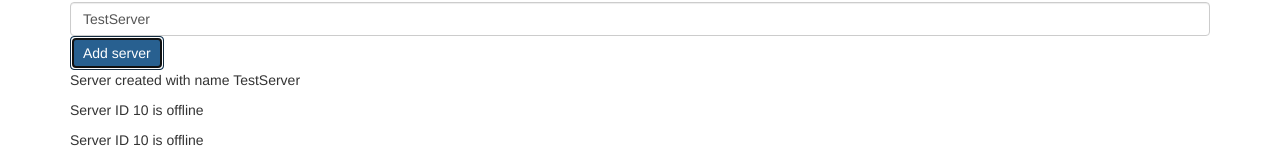
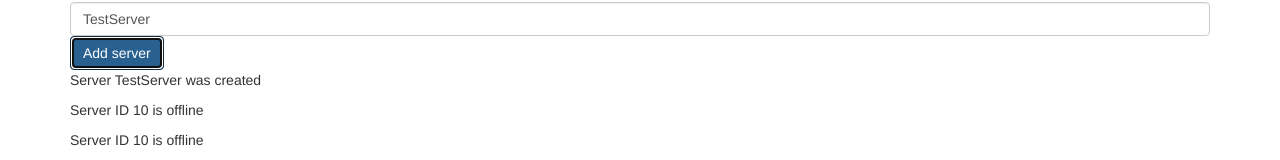
Before and after one commit to secretMoi/angular-udemy-tuto, an Angular app: page / in a window 1280 px wide. Both pictures are taken after a click on the button "Add server". Shown: the part 136-296 px from the top of the page. Built offline with nearby package versions, Linux system fonts and the light colour scheme.

Commit message:
Ngif basics

```diff
--- a/src/app/servers/servers.component.html
+++ b/src/app/servers/servers.component.html
@@ -7,6 +7,7 @@
 
 <button type="button" class="btn btn-primary" [disabled]="!allowNewServer" (click)="onCreateServer()"
   >Add server</button>
-<p>{{ serverCreationStatus }}</p>
+<!--<p>{{ serverCreationStatus }}</p>-->
+<p *ngIf="serverCreated">Server {{serverName}} was created</p>
 <div class="app-server"></div>
 <div class="app-server"></div>
--- a/src/app/servers/servers.component.ts
+++ b/src/app/servers/servers.component.ts
@@ -9,6 +9,7 @@ export class ServersComponent implements OnInit {
   allowNewServer: boolean = false;
   serverCreationStatus: string = 'No server was created';
   serverName: string = 'TestServer';
+  serverCreated: boolean = false;
 
   constructor() {
     setTimeout(() => {
@@ -21,6 +22,7 @@ export class ServersComponent implements OnInit {
 
   // onMethod... means triggered by event
   onCreateServer() {
+    this.serverCreated = true;
     this.serverCreationStatus = 'Server created with name ' + this.serverName;
   }
 
```
